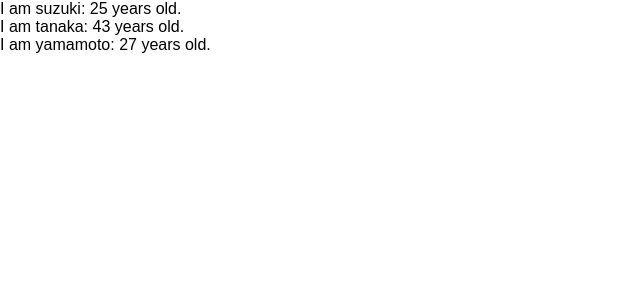
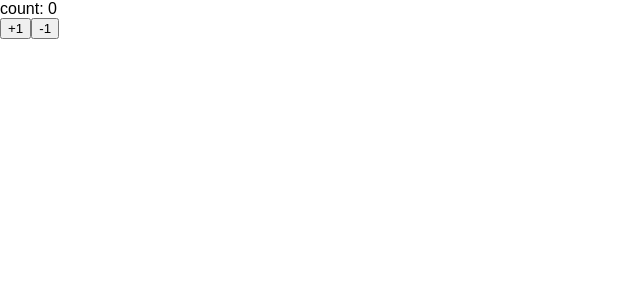
Before and after one commit to koseisakashita/react_app, a React (Create React App) app in the folder app/: page / in a window 1280 px wide. Shown: the top 300 px of the page, without its empty margins (0-640 px from the left). Built offline with nearby package versions, Linux system fonts and the light colour scheme.

Commit message:
create state

```diff
--- a/app/src/App.js
+++ b/app/src/App.js
@@ -1,39 +1,33 @@
-import React from 'react';
-import PropTypes from 'prop-types';
+import React, { Component } from 'react';
 
-// class App extends Component {
-//   render() {
-//     return (
-//       <React.Fragment>
-//         <label htmlFor="bar">bar</label>
-//         <input type="text" onClick={() => {alert(535353)}}/>
-//       </React.Fragment>
-//     );
-//   }
-// }
+const App = () => (<Counter></Counter>)
 
-const App = () => {
-  const profiles = [
-    {name: 'suzuki', age:25},
-    {name: 'tanaka', age:43},
-    {name: 'yamamoto', age: 27}
-  ]
-  return (
-    <div>
-      {profiles.map((profile, index) => {
-        return <User name={profile.name} age={profile.age} key={index}/>
-      })}
-    </div>
-  )
+class Counter extends Component {
+  constructor(props){
+    super(props)
+    this.state = {
+      count: 0
+    }
+  }
+  increment = () =>{
+    this.setState({count: this.state.count + 1})
+  }
+  decrement = () =>{
+    if (this.state.count > 0){
+      this.setState({count: this.state.count - 1})
+    }
+    return console.log(this.state.count)
+  }
+  render(){
+    return (
+      <React.Fragment>
+        <div>count: {this.state.count}</div>
+        <button onClick={this.increment}>+1</button>
+        <button onClick={this.decrement}>-1</button>
+      </React.Fragment>
+    )
+  }
 }
 
-const User = (props) => {
-  return (<div>I am {props.name}: {props.age} years old.</div>)
-}
-
-User.propTypes = {
-  name: PropTypes.string,
-  age: PropTypes.number.isRequired
-}
 
 export default App;
```
